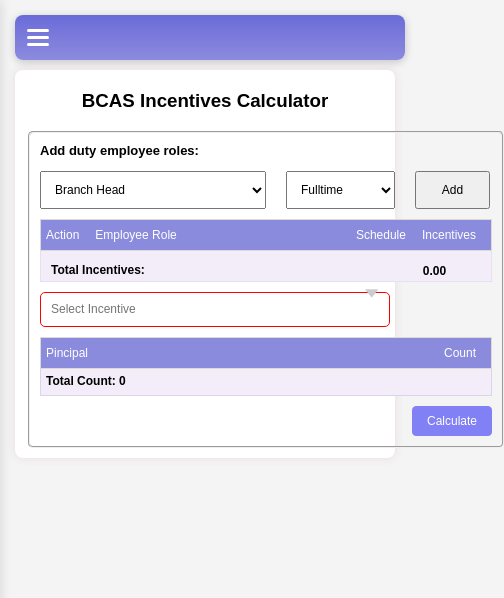
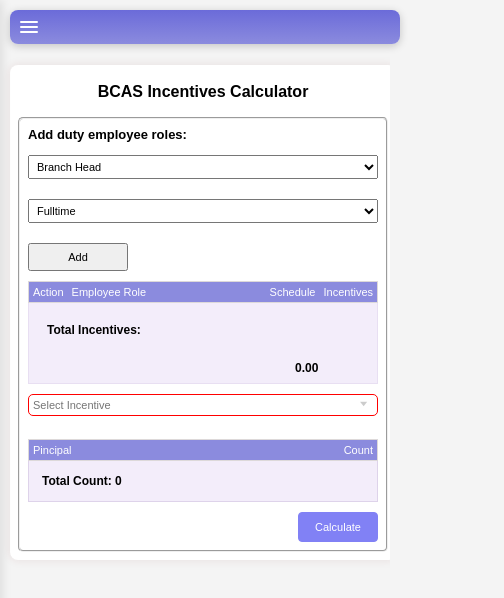
Before and after one commit to MarkyoHomer/Calculator, a plain HTML site: page bcas-incentives-calculator.html in a window 390 px wide. Shown: the whole page, 504 px wide, since content can reach past the window. Drawn offline with nearby package versions, Linux system fonts and the light colour scheme.

Commit message:
Add files via upload

```diff
--- a/scripts/general.css
+++ b/scripts/general.css
@@ -207,3 +207,111 @@ padding-left: 5px;
     90% { opacity: 1; }
     100% { opacity: 0; transform: translateY(-10px); }
   }
+
+
+
+/* =========================================== */
+/* RESPONSIVE STYLES */
+/* =========================================== */
+
+/* Responsive table wrapper */
+@media (max-width: 768px) {
+  .bcasentries {
+    max-height: 300px;
+    font-size: 11px;
+  }
+
+  .bcasentries th,
+  .bcasentries td {
+    padding: 4px;
+    font-size: 11px;
+    white-space: nowrap;
+  }
+
+  .bcasentries th {
+    padding-top: 6px;
+    padding-bottom: 6px;
+  }
+
+  .dropdown input {
+    font-size: 12px;
+    padding: 8px;
+    padding-right: 25px;
+  }
+
+  .dropdown .arrow {
+    font-size: 20px;
+  }
+
+  .dropdown-list div {
+    padding: 8px;
+    font-size: 12px;
+  }
+
+  .row {
+    gap: 10px;
+  }
+
+  .button-blue {
+    padding: 6px;
+    font-size: 11px;
+  }
+}
+
+@media (max-width: 480px) {
+  .bcasentries {
+    max-height: 250px;
+    font-size: 10px;
+  }
+
+  .bcasentries th,
+  .bcasentries td {
+    padding: 3px;
+    font-size: 10px;
+  }
+
+  #employeetable td:first-child,
+  #employeetable th:first-child {
+    width: 40px;
+  }
+
+  .dropdown input {
+    font-size: 11px;
+    padding: 6px;
+    padding-right: 20px;
+  }
+
+  .dropdown .arrow {
+    font-size: 16px;
+    right: 6px;
+  }
+
+  .dropdown-list {
+    top: 28px;
+    max-height: 150px;
+  }
+
+  .dropdown-list div {
+    padding: 6px;
+    font-size: 11px;
+  }
+}
+
+/* Notification responsive */
+@media (max-width: 480px) {
+  #notification {
+    top: 10px;
+    right: 10px;
+    left: 10px;
+    max-width: none;
+    padding: 10px 12px;
+  }
+
+  #notification .icon {
+    font-size: 16px;
+  }
+
+  #notification .message {
+    font-size: 12px;
+  }
+}
--- a/scripts/sidebar.css
+++ b/scripts/sidebar.css
@@ -82,11 +82,14 @@ body {
   width: calc(100% - 220px);
   box-sizing: border-box;
   transition: margin-left 0.3s ease, width 0.3s ease;
+  min-height: 100vh;
 }
 
 /* Adjust calculator container for sidebar */
 .calculator {
   margin: 0 auto;
+  max-width: 480px;
+  width: 100%;
 }
 
 /* Mobile Hamburger Button */
@@ -144,7 +147,25 @@ body {
   opacity: 1;
 }
 
-/* Responsive adjustments */
+/* =========================================== */
+/* RESPONSIVE BREAKPOINTS */
+/* =========================================== */
+
+/* Large screens */
+@media (min-width: 1024px) {
+  .main-content {
+    padding: 30px;
+  }
+}
+
+/* Tablets and smaller desktops */
+@media (max-width: 1024px) {
+  .main-content {
+    padding: 20px;
+  }
+}
+
+/* Tablets and mobile */
 @media (max-width: 768px) {
   .mobile-menu-btn {
     display: block;
@@ -172,12 +193,175 @@ body {
   /* Adjust calculator width for mobile */
   .calculator {
     width: 100%;
-    max-width: 480px;
+    max-width: 100%;
+    padding: 10px;
+  }
+
+  /* Adjust table and fieldset widths */
+  .calculator fieldset {
+    width: 100% !important;
+    box-sizing: border-box;
+  }
+
+  .calculator .row {
+    width: 100% !important;
+    flex-wrap: wrap;
+    gap: 10px;
+  }
+
+  .calculator select,
+  .calculator input[type="text"],
+  .calculator input[type="number"] {
+    width: 100% !important;
+    box-sizing: border-box;
+  }
+
+  .calculator button {
+    width: auto;
+    min-width: 80px;
   }
 }
 
-@media (min-width: 769px) {
-  .sidebar-overlay {
-    display: none !important;
+/* Small mobile phones */
+@media (max-width: 480px) {
+  .main-content {
+    padding: 65px 10px 10px 10px;
+  }
+
+  .mobile-menu-btn {
+    top: 10px;
+    left: 10px;
+    padding: 8px 10px;
+  }
+
+  .mobile-menu-btn span {
+    width: 18px;
+    height: 2px;
+    margin: 3px 0;
+  }
+
+  .calculator {
+    padding: 8px;
+  }
+
+  .calculator h3 {
+    font-size: 16px;
+    margin-top: 5px;
+  }
+
+  .calculator fieldset {
+    padding: 8px !important;
+    margin-left: 0 !important;
+  }
+
+  .calculator table {
+    font-size: 11px;
+  }
+
+  .calculator th,
+  .calculator td {
+    padding: 4px !important;
+    font-size: 11px !important;
+  }
+
+  .calculator input[type="number"],
+  .calculator input[type="text"] {
+    font-size: 11px !important;
+    height: 22px !important;
+    padding: 2px 4px !important;
+  }
+
+  .calculator select {
+    font-size: 11px !important;
+    padding: 4px !important;
+  }
+
+  .calculator button {
+    font-size: 11px !important;
+    padding: 6px 10px !important;
+  }
+
+  .ledger {
+    font-size: 11px;
+    padding: 4px 8px;
+  }
+
+  .ledger-row .l-value {
+    font-size: 11px;
+    min-width: 80px;
+  }
+
+  .field-row {
+    flex-direction: column;
+    align-items: flex-start;
+    gap: 4px;
+  }
+
+  .field-row label {
+    width: 100%;
+    font-size: 11px;
+  }
+
+  .field-row input[type="number"] {
+    width: 100% !important;
+  }
+
+  .scenario-select {
+    font-size: 11px !important;
+    padding: 5px 6px !important;
+  }
+
+  .input-toggle {
+    flex-wrap: wrap;
+    font-size: 11px;
+    padding: 4px 6px;
+    gap: 8px;
+  }
+
+  .formula-box {
+    font-size: 10px;
+    padding: 6px 8px;
+  }
+
+  .formula-box code {
+    font-size: 10px;
+    padding: 1px 3px;
   }
 }
+
+/* Extra small devices */
+@media (max-width: 360px) {
+  .main-content {
+    padding: 60px 8px 8px 8px;
+  }
+
+  .calculator {
+    padding: 6px;
+  }
+
+  .calculator h3 {
+    font-size: 14px;
+  }
+
+  .sidebar {
+    width: 220px;
+  }
+}
+
+/* Ensure no horizontal scroll */
+html, body {
+  overflow-x: hidden;
+  max-width: 100vw;
+}
+
+/* Smooth transitions for all responsive elements */
+.calculator,
+.calculator fieldset,
+.calculator .row,
+.calculator select,
+.calculator input,
+.calculator button,
+.ledger,
+.field-row {
+  transition: width 0.3s ease, padding 0.3s ease, font-size 0.3s ease;
+}
```
